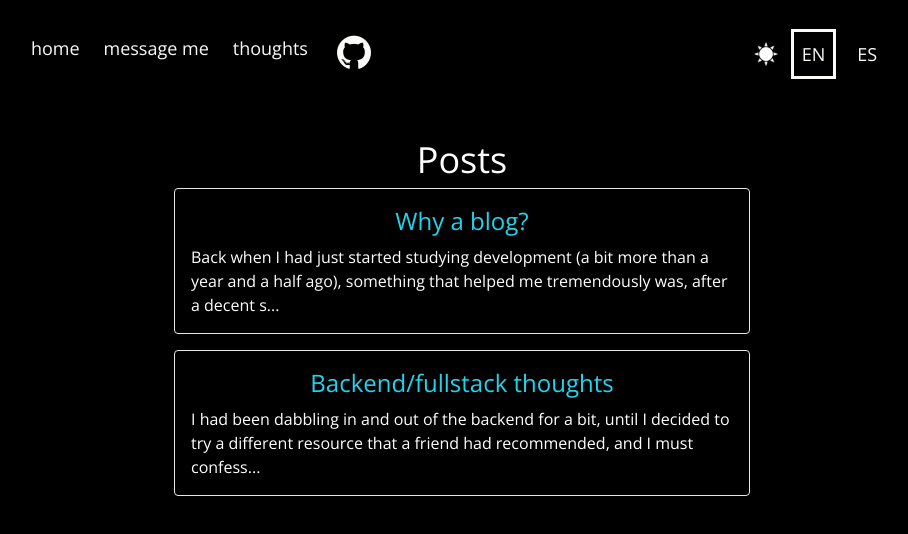
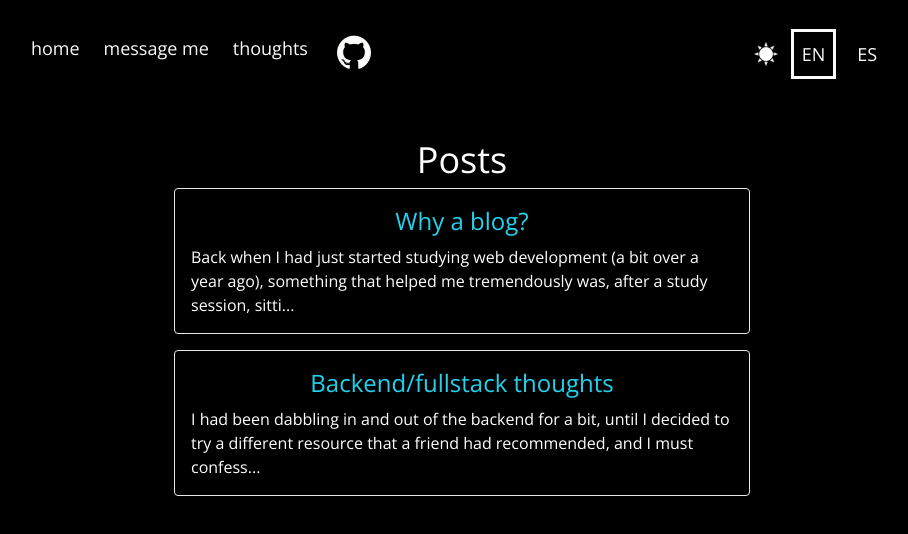
Before and after one commit to jinitsuga/agu-portfolio, a React (Vite) app: page /blog in a window 1280 px wide. Shown: the top 534 px of the page, without its empty margins (178-1086 px from the left). Built offline with nearby package versions, Linux system fonts and the light colour scheme; no server answers.

Commit message:
updated blog posts data

```diff
--- a/src/Blog/Blog.tsx
+++ b/src/Blog/Blog.tsx
@@ -9,6 +9,9 @@ export type BlogPost = {
   content: string;
   id: number;
 };
+const reqUrl: string = import.meta.env.VITE_REQ_URL;
+
+console.log(`${reqUrl}people`);
 
 console.log(entries);
 export const Blog: FC = () => {
--- a/src/Data/data.tsx
+++ b/src/Data/data.tsx
@@ -1,6 +1,8 @@
 import axios from "axios";
 
 const reqUrl = import.meta.env.VITE_REQ_URL;
+
+console.log(`${reqUrl}people`);
 
 const getPosts = async () => {
   let posts = "";
--- a/src/Data/posts.ts
+++ b/src/Data/posts.ts
@@ -2,24 +2,24 @@ export const entries = [
   {
     id: 1,
     name: "Why a blog?",
-    content:
-      "Back when I had just started studying development (a bit more than a year and a half ago), something that helped me tremendously was, after a decent study session, sitting down and talking/writing about the things I had been working with (and there were A LOT of new concepts for someone with no logical background). This helped me realize-",
+    content: `Back when I had just started studying web development (a bit over a year ago), something that helped me tremendously was, after a study session, sitting down and talking/writing about the things I had been working with.
+
+      Considering the number of things a self taught person with no technical background has to learn… this helped me realize how writing stuff down really solidified a lot of concepts (though for me practice always comes first when it comes to understanding a concept). By writing I don’t necessarily mean a blog post, writing on a notebook or writing documentation, it can also be telling people about the exciting things you learned, or how difficult it was to get the hang of a concept or tool. This was mostly the case for me, having a few friends who have been developing for some time time now, I felt like the little kid who goes to their parents and shows them a drawing, super proud of what they’ve accomplished.
+
+      In addition to that, I want to have a little corner where I can “save” things I’ve been excited about enough to write about them(mostly when it comes to programming), and maybe going back to them after some time, allowing me to see my own progress… sounds like a fun little idea. I intend to follow through with this, and the chances that literally no one will read this are high, but who cares, really, it the end it is for one self.
+
+      Lastly, the ability to practice sharing longer trains of thought in English is always welcome. I’m super exposed to the language, and most of the things I consume are in English, and I speak English with a lot of the people on a daily basis, but maintaining and conveying a longer/more complex idea or concept is a completely different beast.`,
   },
   {
     id: 2,
     name: "Backend/fullstack thoughts",
-    content:
-      "I had been dabbling in and out of the backend for a bit, until I decided to try a different resource that a friend had recommended, and I must confess that it completely changed how I view the backend. I've been loving the approach the approach of the new course, and I basically learned how to build an API in a day. It also helped in shifting how I-",
+    content: `I had been dabbling in and out of the backend for a bit, until I decided to try a different resource that a friend had recommended, and I must confess that it completely changed my approach to learning it. I've been loving the new course, and I basically learned how to build an API in a day.
+
+      It has also helped me scratch the (annoying and a lot of the time pointless) itch of having to know the *WHY* and the *HOW* of everything.
+
+      Having a deeper understanding of the backend, and of the communication between client—server feels really important, and it has already made me realize about a few concepts that I just assumed worked magically, or never knew why they didn’t work.
+
+      Knowing the exact role that an API plays within a project, or the different ways of authenticating users are things that straight up just make you a better front-end dev, even if you’re not messing with the backend at all.
+      Finally, since I’m also about to jump into Next.js and the whole server components and SSR side of things, I’m sure having a better understanding of how fullstack apps work is gonna be of tremendous help.`,
   },
-
-  // {
-  //   id: 3,
-  //   name: "Dan Abramov",
-  //   number: "12-43-234345",
-  // },
-  // {
-  //   id: 4,
-  //   name: "Mary Poppendieck",
-  //   number: "39-23-6423122",
-  // },
 ];
```
